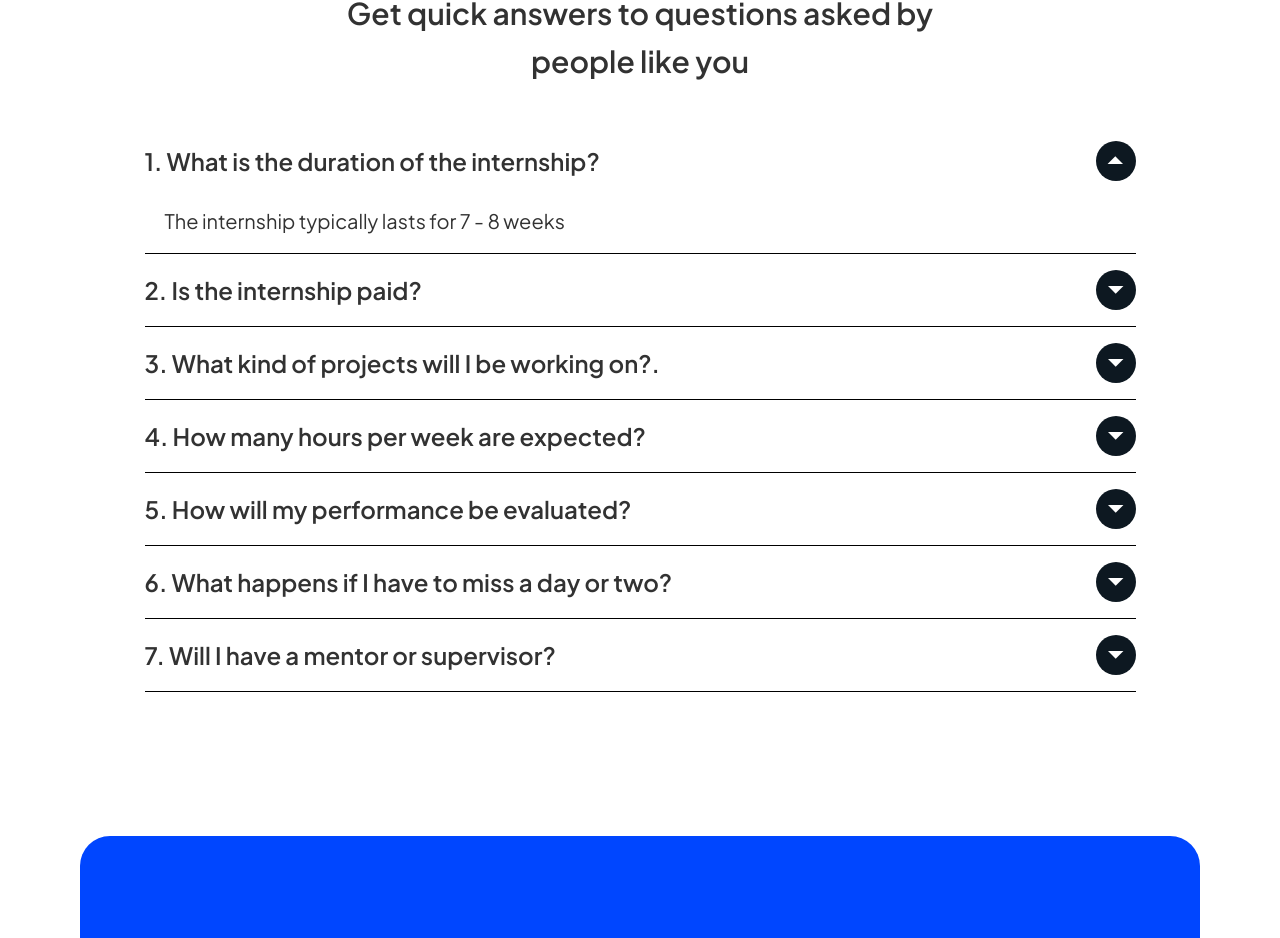
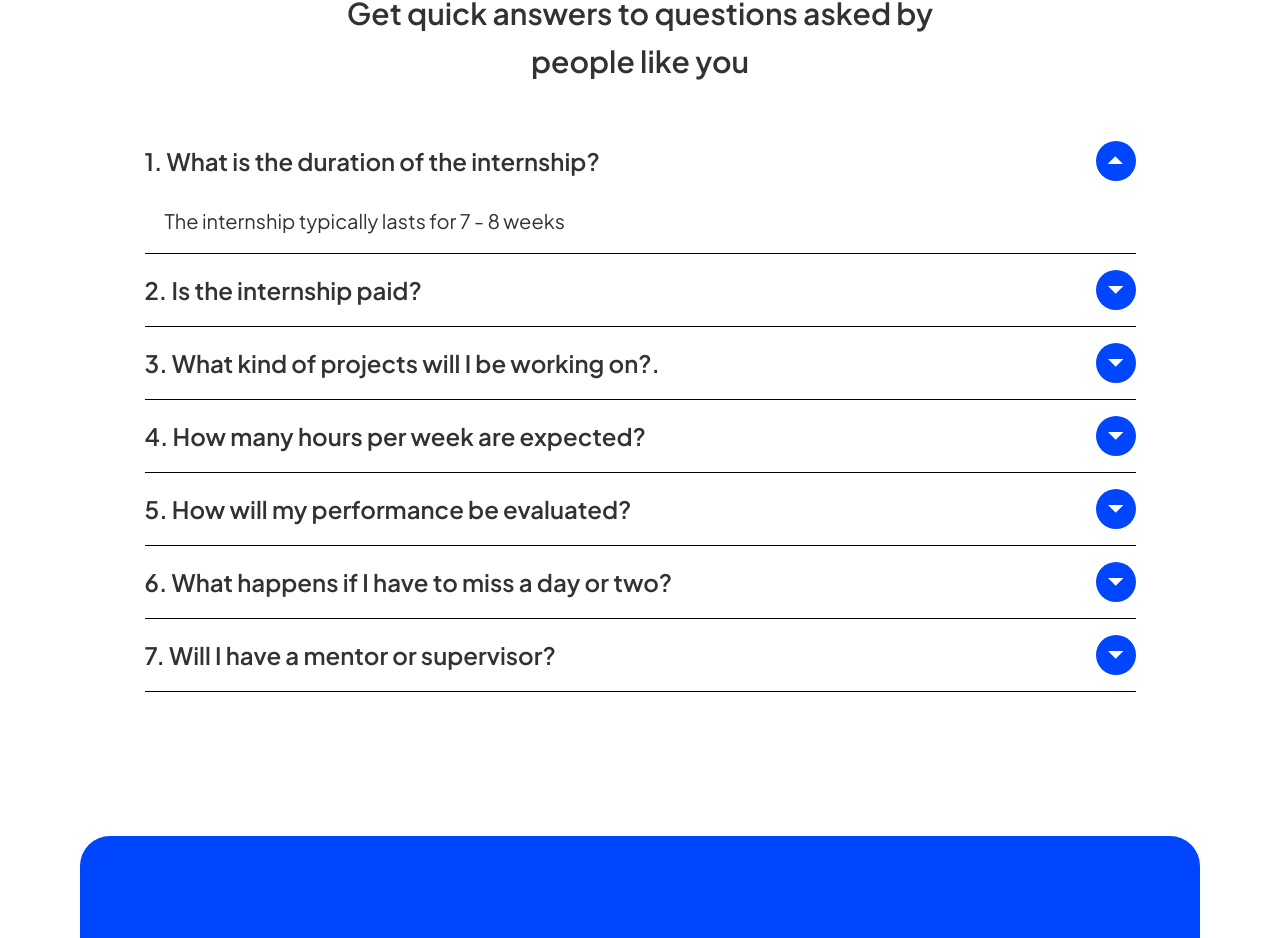
Before and after one commit to Fearless09/enoverlab, a Next.js app: page / in a window 1280 px wide. Shown: the part 6324-7262 px from the top of the page. Built offline with nearby package versions, Linux system fonts and the light colour scheme.

Commit message:
Update FAQ.tsx

```diff
--- a/src/components/FAQ.tsx
+++ b/src/components/FAQ.tsx
@@ -79,7 +79,7 @@ function Question({
                 <span className="w-full max-w-[763px]">
                     {no}. {ques}
                 </span>
-                <span className="flex h-[40px] w-[40px] items-center justify-center rounded-full bg-[#0D1821]">
+                <span className="flex h-[40px] w-[40px] items-center justify-center rounded-full bg-primary-300">
                     <FAQDropdownSVG styles={isAns ? "rotate-180" : ""} />
                 </span>
             </button>
```
